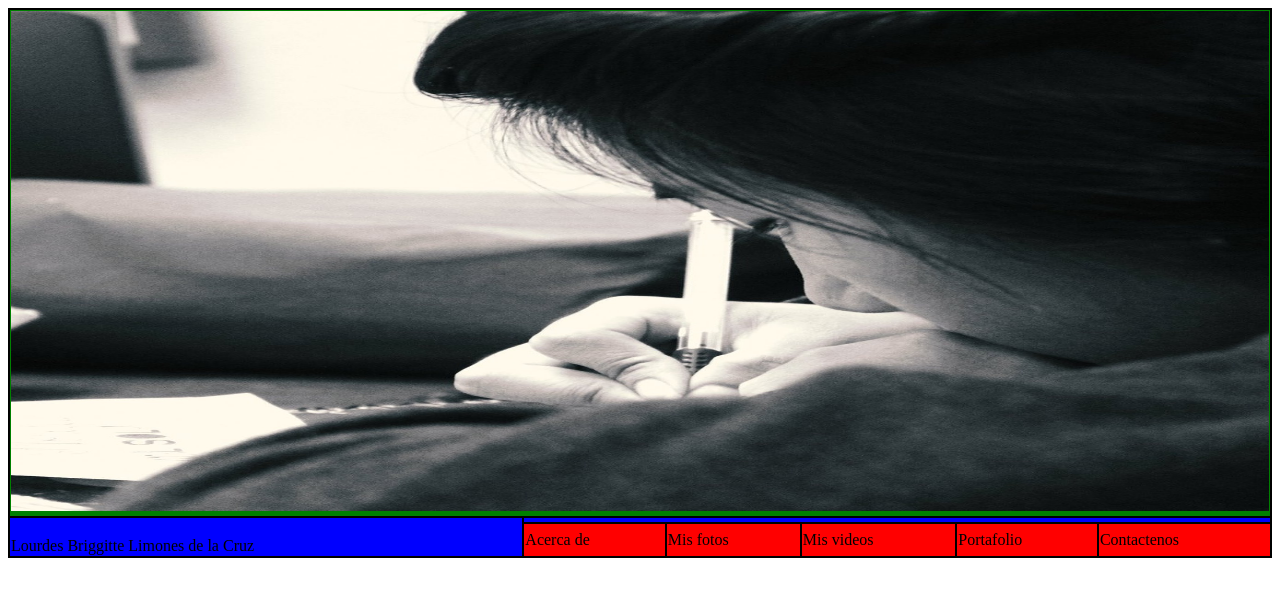
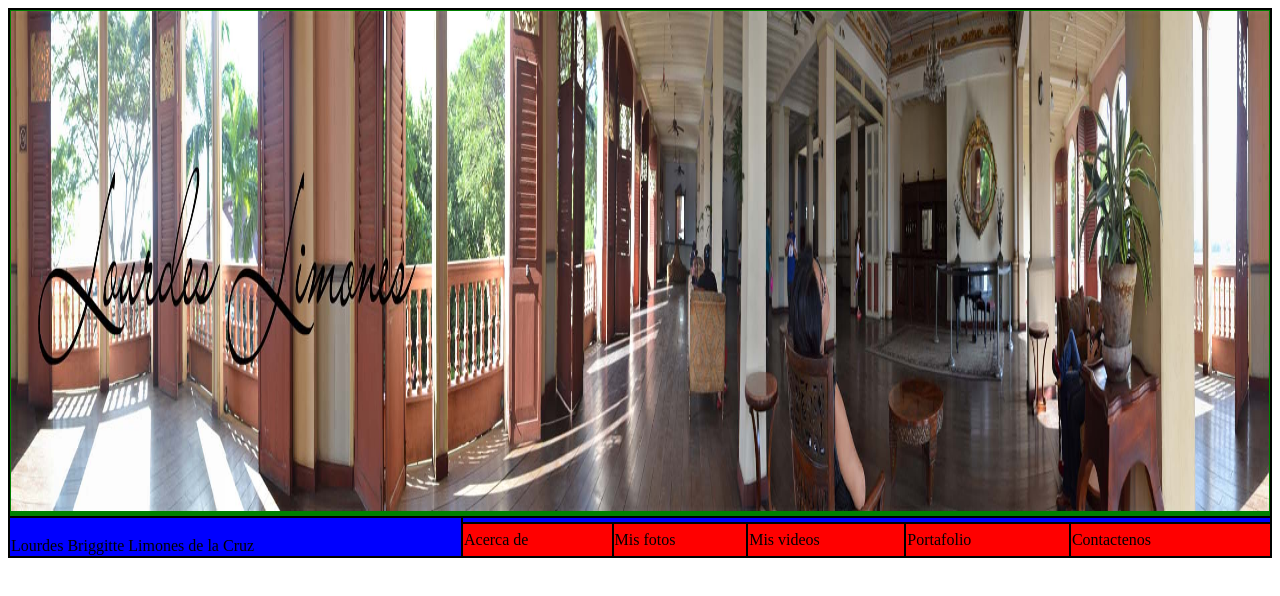
Before and after one commit to loubimo/proyectositios, a plain HTML site: page index.html in a window 1280 px wide. Drawn offline with Linux system fonts and the light colour scheme.

Commit message:
Cambio de imagen de portada

```diff
--- a/index.html
+++ b/index.html
@@ -12,7 +12,7 @@
             <tr style="background: green" height="300px">
                 <td colspan="6">
                    <div>
-                       <img src="imagenes/imagen04.jpg" height="500" width="100%" alt="Foto Principal"/>
+                       <img src="imagenes/imagen02.jpg" height="500" width="100%" alt="Foto Principal"/>
                    </div>
                 </td>
             </tr>
```
